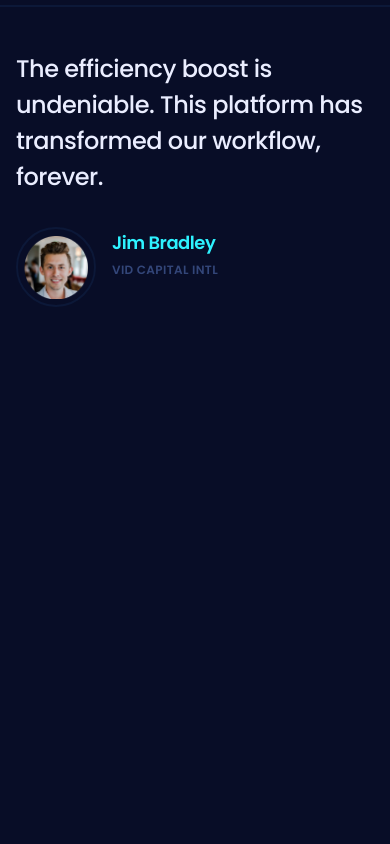
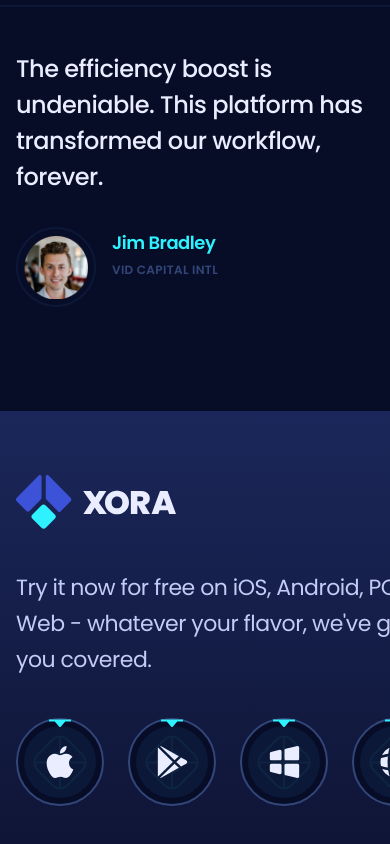
Before and after one commit to yarzarnayoo27/xora-saas, a React (Vite) app: page / in a window 390 px wide. Shown: the part 7152-7996 px from the top of the page. Before the commit the page ends 7563 px from the top, so only its background shows below. Built offline with nearby package versions, Linux system fonts and the light colour scheme.

Commit message:
feat: implement responsive download section

```diff
--- a/src/App.jsx
+++ b/src/App.jsx
@@ -1,3 +1,4 @@
+import Download from "./sections/Download";
 import Faq from "./sections/Faq";
 import Features from "./sections/Features";
 import Header from "./sections/Header";
@@ -14,6 +15,7 @@ const App = () => {
       <Pricing />
       <Faq />
       <Testimonials />
+      <Download />
     </main>
   );
 };
--- /dev/null
+++ b/src/sections/Download.jsx
@@ -0,0 +1,87 @@
+import { Element } from "react-scroll";
+import Marker from "../components/Marker";
+import { links, logos } from "../../constants";
+
+const Download = () => {
+  return (
+    <section>
+      <Element
+        name="download"
+        className="g7 relative pb-32 pt-24 max-lg:pb-24 max-md:py-16"
+      >
+        <div className="container">
+          <div className="flex items-center">
+            <div className="relative mr-6 flex-540 max-xl:flex-280 max-lg:flex-256 max-md:flex-100">
+              <div className="mb-10">
+                <img
+                  src="/images/xora.svg"
+                  alt="xora"
+                  width={160}
+                  height={55}
+                />
+              </div>
+
+              <p className="body-1 mb-10 max-w-md">
+                Try it now for free on iOS, Android, PC, Web - whatever your
+                flavor, we've got you covered.
+              </p>
+
+              <ul className="flex items-center gap-6">
+                {links.map(({ id, url, icon }) => (
+                  <li
+                    key={id}
+                    className="download_tech-link download_tech-link_last-before download_tech-link_last-after"
+                  >
+                    <a
+                      href={url}
+                      className="size-22 download_tech-icon_before relative flex justify-center items-center rounded-half border-2 border-s3 bg-s1 transition-borderColor duration-500"
+                    >
+                      <span className="absolute -top-2 rotate-90">
+                        <Marker />
+                      </span>
+
+                      <img
+                        src="/images/lines.svg"
+                        alt="lines"
+                        className="absolute size-13/20 object-contain"
+                      />
+                      <span className="download_tech-icon">{icon}</span>
+                    </a>
+                  </li>
+                ))}
+              </ul>
+            </div>
+
+            <div className="mb-10 max-md:hidden">
+              <div className="download_preview-before download_preview-after rounded-40 relative w-[955px] border-2 border-s5 p-6">
+                <div className="relative rounded-3xl bg-s1 px-6 pb-6 pt-14">
+                  <span className="download_preview-dot left-6 bg-p2"></span>
+                  <span className="download_preview-dot left-11 bg-s3"></span>
+                  <span className="download_preview-dot left-16 bg-p1/15"></span>
+
+                  <img
+                    src="/images/screen.jpg"
+                    alt="screen"
+                    width={855}
+                    height={655}
+                    className="rounded-xl"
+                  />
+                </div>
+              </div>
+            </div>
+          </div>
+
+          <ul className="mt-24 flex justify-center max-lg:hidden">
+            {logos.map(({ id, url, width, height, title }) => (
+              <li key={id} className="mx-10">
+                <img src={url} width={width} height={height} alt={title} />
+              </li>
+            ))}
+          </ul>
+        </div>
+      </Element>
+    </section>
+  );
+};
+
+export default Download;
```
